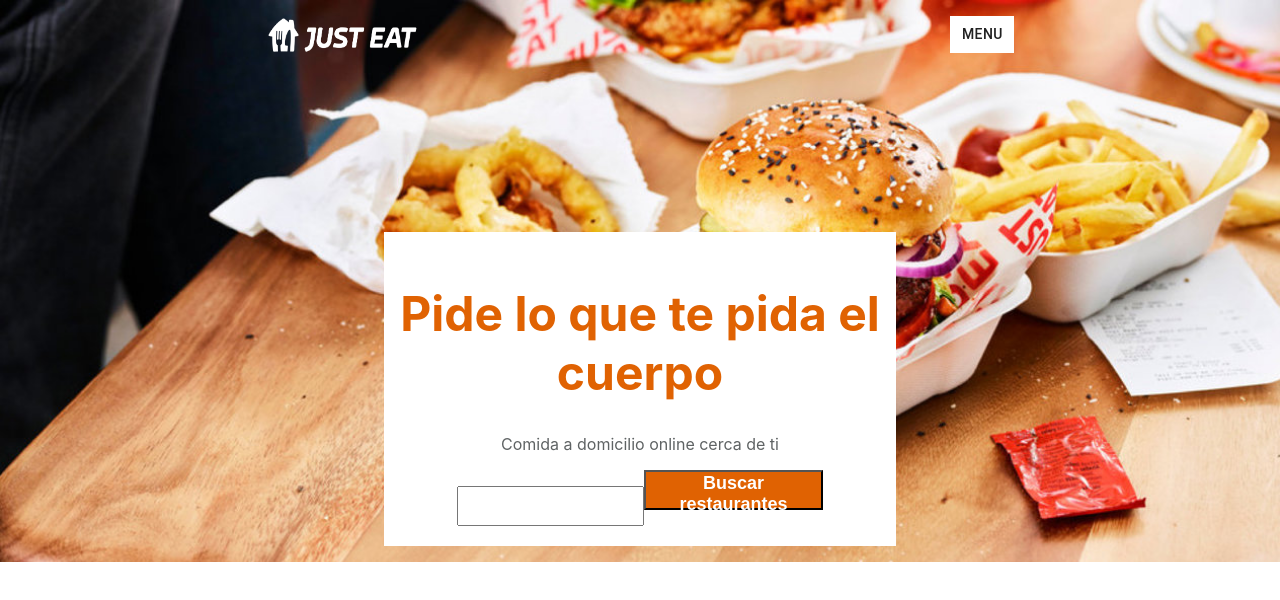
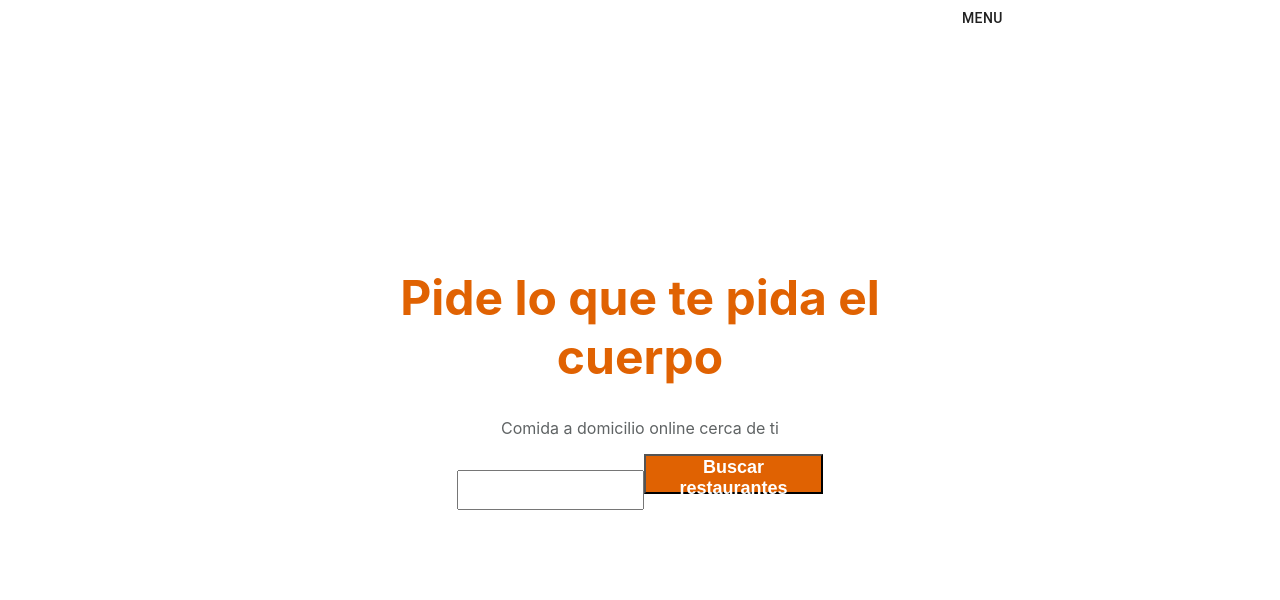
Before and after one commit to samuFerragut/designTestGlobal, a React (Create React App) app: page / in a window 1280 px wide. Shown: the top 600 px of the page. Built offline with nearby package versions, Linux system fonts and the light colour scheme.

Commit message:
feat: Create routes

```diff
--- a/package.json
+++ b/package.json
@@ -9,6 +9,7 @@
     "@testing-library/user-event": "^12.8.3",
     "react": "^17.0.2",
     "react-dom": "^17.0.2",
+    "react-router-dom": "^5.2.0",
     "react-scripts": "4.0.3",
     "web-vitals": "^1.1.2"
   },
--- a/src/App.js
+++ b/src/App.js
@@ -1,15 +1,17 @@
-// import logo from './assets/images/logo.svg';
+import { Component } from 'react';
 import './assets/css/App.css';
-import Header from './components/header';
+import Router from './Router';
 
-function App() {
-  return (
-    <div className="App">
-      <header className="header">
-        <Header />
-      </header>
-    </div>
-  );
+class App extends Component {
+  render() {
+    return (
+      <div className="App">
+        <header>
+          <Router />
+        </header>
+      </div>
+    );
+  }
 }
 
 export default App;
--- /dev/null
+++ b/src/Router.js
@@ -0,0 +1,25 @@
+import React, {Component} from 'react';
+import {BrowserRouter, Route, Switch} from 'react-router-dom';
+
+/** VIEWS */
+import LogIn from './views/LogIn/LogIn';
+import Index from './views/index/Index';
+
+class Router extends Component {
+
+    render() {
+        return(
+
+            <BrowserRouter>
+                {/** Configurar rutas */}
+                <Switch>
+                    <Route exact path="/" component= {Index} />
+                    <Route path="/login" component= {LogIn} />
+                </Switch>
+
+            </BrowserRouter>
+        );
+    }
+}
+
+export default Router;
--- /dev/null
+++ b/src/views/index/Index.js
@@ -0,0 +1,16 @@
+import { Component } from 'react';
+import '../../assets/css/App.css';
+import Header from '../../components/header';
+
+
+class Index extends Component {
+    render(){
+        return (
+            <div className="App">
+                <Header />
+            </div>
+        );
+    }
+}
+
+export default Index;
```
Also changed, not shown: src/assets/images/Logo_orange.png (added), 1 other file (tests, documents, lock files or other folders).
